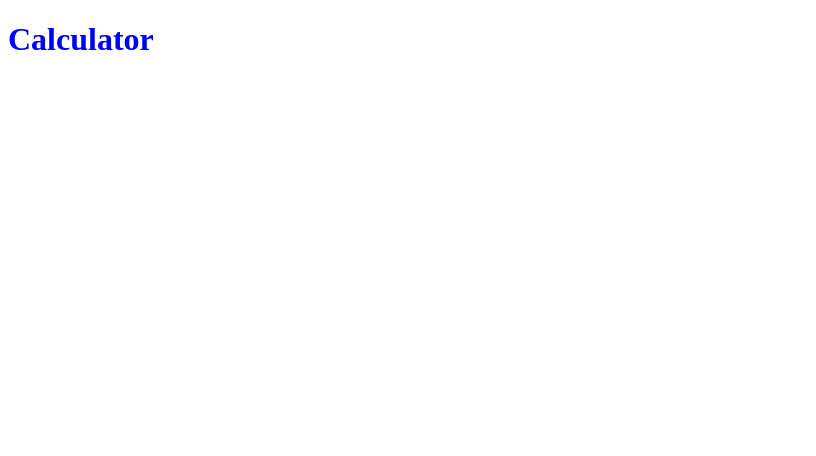
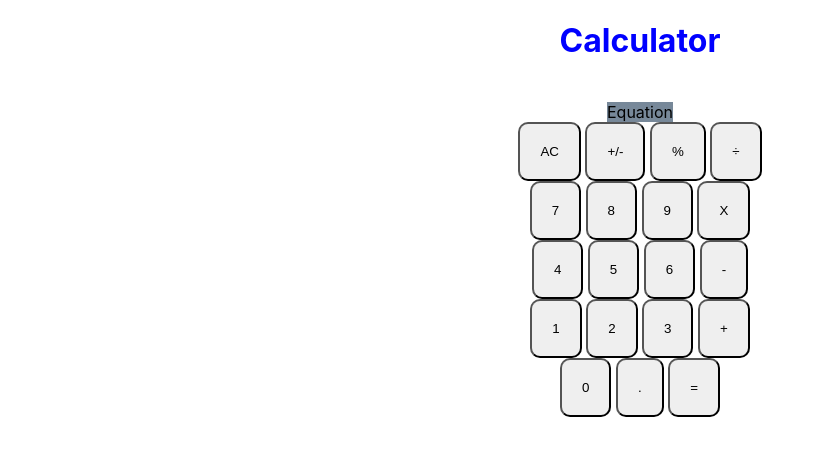
Before and after one commit to dopesoft/SamAndi, a plain HTML site: page projects/calculator/index.html in a window 1280 px wide. Shown: the whole page, without its empty margins (0-816 px from the left). Drawn offline with Linux system fonts and the light colour scheme.

Commit message:
user story 1
user story 1 complete..

- adding buttons

```diff
--- a/projects/calculator/index.html
+++ b/projects/calculator/index.html
@@ -1,14 +1,61 @@
 <!DOCTYPE html>
 <html lang="en">
+
 <head>
   <meta charset="utf-8" />
   <meta name="viewport" content="width=device-width, initial-scale=1" />
   <link rel="stylesheet" type="text/css" href="style.css">
   <title>Calculator</title>
 </head>
+
 <body>
   <noscript>You need to enable JavaScript to run this app.</noscript>
-    <h1>Calculator</h1>
+  <h1 class='title'>Calculator</h1>
+  <br>
+
+  <section class="equation">
+    <div class="equationoutput">
+      Equation
+    </div>
+  </section>
+
+  <section>
+    <div class="buttonrow">
+      <button type="button">AC</button>
+      <button type="button">+/-</button>
+      <button type="button">%</button>
+      <button type="button">÷</button>
+    </div>
+  </section>
+
+  <section>
+    <button type="button">7</button>
+    <button type="button">8</button>
+    <button type="button">9</button>
+    <button type="button">X</button>
+  </section>
+
+  <section>
+    <button type="button">4</button>
+    <button type="button">5</button>
+    <button type="button">6</button>
+    <button type="button">-</button>
+  </section>
+
+  <section>
+    <button type="button">1</button>
+    <button type="button">2</button>
+    <button type="button">3</button>
+    <button type="button">+</button>
+  </section>
+
+  <section>
+    <button type="button">0</button>
+    <button type="button">.</button>
+    <button type="button">=</button>
+  </section>
+
   <script type="text/javascript" src="script.js"></script>
 </body>
+
 </html>
--- a/projects/calculator/style.css
+++ b/projects/calculator/style.css
@@ -1,3 +1,30 @@
+body {
+  font-family: -apple-system, BlinkMacSystemFont, 'Segoe UI', Roboto, Oxygen, Ubuntu, Cantarell, 'Open Sans', 'Helvetica Neue', sans-serif;
+}
+
 h1 {
   color: blue;
+  text-align: center;
+
 }
+
+section {
+  text-align: center;
+
+}
+
+div {
+  display: inline-block;
+
+}
+
+.equationoutput {
+  background-color: lightslategrey;
+}
+
+button {
+  padding: 20px 20px 20px;
+  text-align: center;
+  border-radius: 10px;
+
+}
```
Also changed, not shown: 1 other file. Lines whose indentation alone changed are shown as unchanged.
